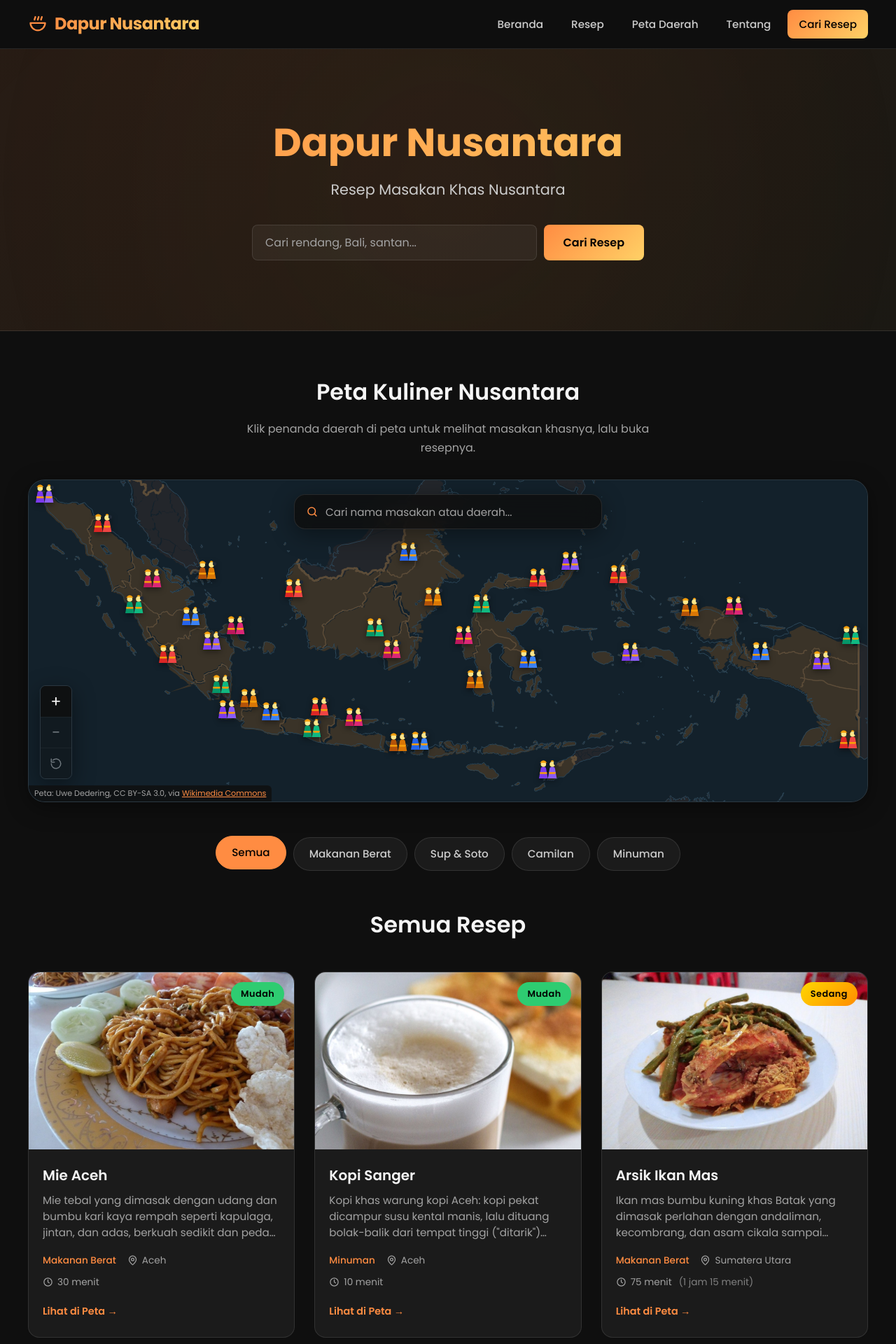
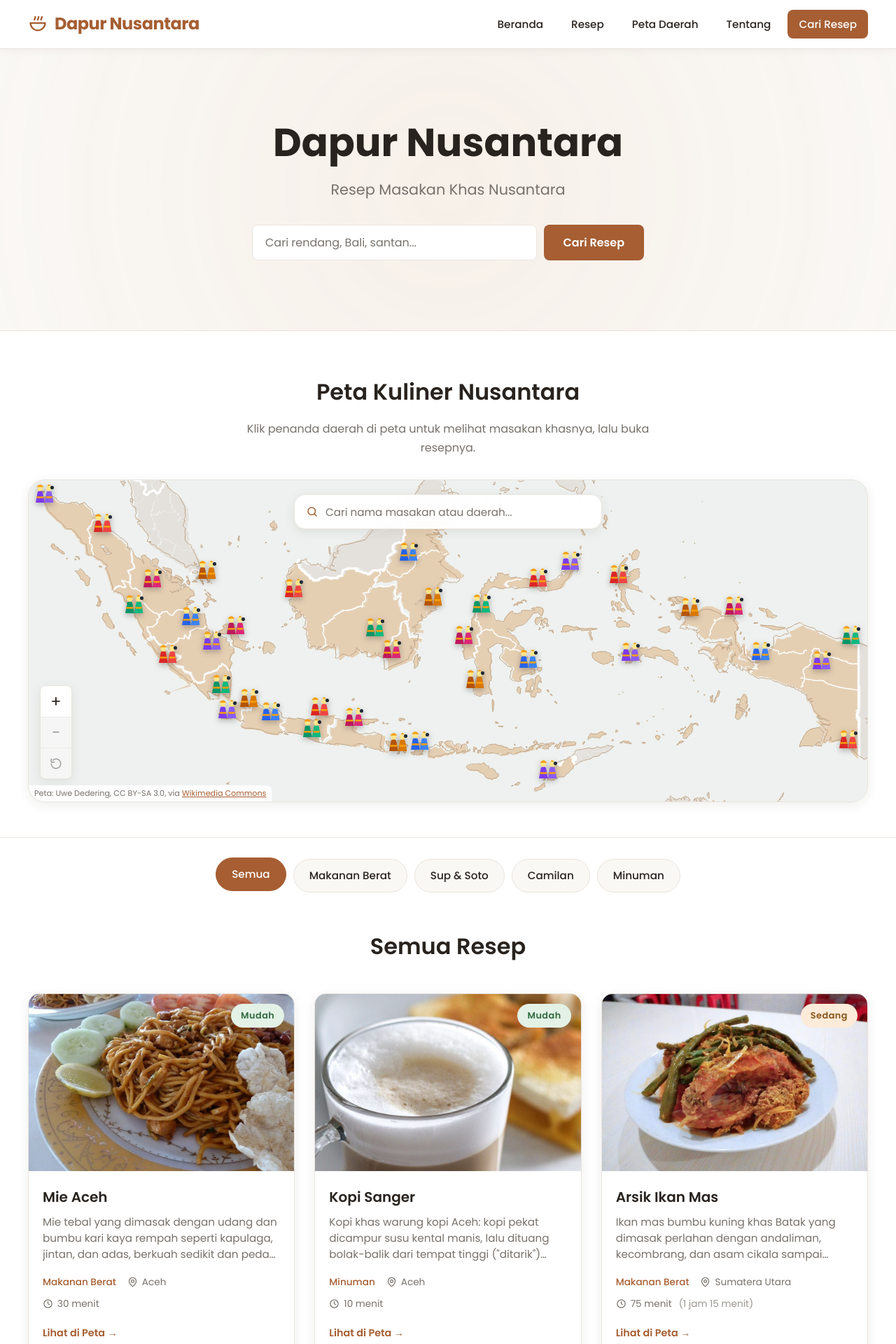
Before and after one commit to akunbersamaa814-commits/Dapur-Nusantara, a PHP site: page / in a window 1280 px wide. Shown: the top 1920 px of the page at 70% size. Run offline with PHP 8.4, Linux system fonts and the light colour scheme.

Commit message:
Warna baru: Warm Food Aesthetic (putih, krem, cokelat karamel)
- Latar putih & krem menggantikan tema gelap; teks cokelat gelap #29231F,
  teks sekunder #77716B, aksen karamel #A65E32, keemasan #D99A63, border #EAE3DC
- Navbar putih, logo karamel, tombol Cari Resep karamel (hover #874923)
- Kartu putih dengan border krem dan shadow tipis; badge kesulitan pastel
- Tombol kategori krem, kategori aktif karamel teks putih
- Peta: container, kotak cari, zoom, popup terang; warna SVG peta disesuaikan
- Kontras teks dicek (WCAG AA); struktur HTML, JS, PHP, data, dan foto tidak diubah

Co-Authored-By: Claude Opus 5.5 <noreply@anthropic.com>

```diff
--- a/assets/css/style.css
+++ b/assets/css/style.css
@@ -1,28 +1,34 @@
 /* =========================================================
    Dapur Nusantara — style.css
-   Gaya: tema gelap, aksen gradien oranye–kuning, font Poppins
-   (mengikuti web referensi yang dipilih; lihat docs/DESAIN.md)
+   Gaya: Warm Food Aesthetic — latar putih & krem, teks cokelat gelap,
+   aksen cokelat karamel & keemasan, font Poppins (lihat docs/DESAIN.md)
    ========================================================= */
 
 /* ---------- 1. Variabel (warna, ukuran, efek) ---------- */
 :root {
-    --bg-primary: #0f0f0f;
-    --bg-secondary: #1a1a1a;
-    --bg-card: rgba(255, 255, 255, 0.05);
-    --bg-card-hover: rgba(255, 255, 255, 0.08);
-    --bg-modal: #161616;
-    --accent-primary: #ff8c42;
-    --accent-secondary: #ffd166;
-    --accent-gradient: linear-gradient(135deg, #ff8c42, #ffd166);
-    --text-primary: #f5f5f5;
-    --text-secondary: #cccccc;
-    --text-muted: #a3a3a3;
-    --border-color: rgba(255, 255, 255, 0.1);
-    --badge-mudah: #2ecc71;
-    --badge-sedang: linear-gradient(135deg, #ffd700, #ff8c00);
-    --badge-sulit: #e74c3c;
-    --shadow: 0 8px 32px rgba(0, 0, 0, 0.4);
-    --shadow-hover: 0 16px 48px rgba(255, 140, 66, 0.2);
+    --bg-primary: #FFFFFF;          /* latar utama: putih bersih */
+    --bg-secondary: #FAF8F5;        /* latar section: putih krem */
+    --bg-card: #FFFFFF;             /* kartu putih */
+    --bg-card-hover: #FDFBF8;
+    --bg-soft: #F3E9DF;             /* krem karamel lembut untuk hover */
+    --bg-modal: #FFFFFF;
+    --accent-primary: #A65E32;      /* cokelat karamel (tombol, logo, link) */
+    --accent-secondary: #D99A63;    /* cokelat keemasan (aksen dekoratif, hover) */
+    --accent-hover: #874923;        /* cokelat tua untuk hover tombol & teks hover */
+    --accent-gradient: linear-gradient(135deg, #A65E32, #D99A63);
+    --text-primary: #29231F;        /* teks utama: cokelat gelap */
+    --text-secondary: #77716B;      /* teks sekunder: abu-abu kecokelatan */
+    --text-muted: #77716B;
+    --text-on-accent: #FFFFFF;      /* teks di atas tombol karamel */
+    --border-color: #EAE3DC;
+    --badge-mudah-bg: #E3F1E6;      /* badge lembut + teks gelap (kontras > 5:1) */
+    --badge-mudah-teks: #2F6B3F;
+    --badge-sedang-bg: #FBEBD8;
+    --badge-sedang-teks: #8A5417;
+    --badge-sulit-bg: #F8E1DC;
+    --badge-sulit-teks: #9B3424;
+    --shadow: 0 4px 16px rgba(41, 35, 31, 0.08);
+    --shadow-hover: 0 14px 32px rgba(166, 94, 50, 0.16);
     --radius: 16px;
     --radius-sm: 8px;
     --radius-lg: 24px;
@@ -137,10 +143,9 @@ svg {
     display: flex;
     align-items: center;
     justify-content: space-between;
-    background: rgba(15, 15, 15, 0.85);
-    backdrop-filter: blur(20px);
-    -webkit-backdrop-filter: blur(20px);
+    background: #FFFFFF;
     border-bottom: 1px solid var(--border-color);
+    box-shadow: 0 2px 12px rgba(41, 35, 31, 0.05);
 }
 
 .nav-brand {
@@ -154,10 +159,7 @@ svg {
 }
 
 .nav-brand span {
-    background: var(--accent-gradient);
-    -webkit-background-clip: text;
-    -webkit-text-fill-color: transparent;
-    background-clip: text;
+    color: var(--accent-primary);   /* logo cokelat karamel */
 }
 
 .nav-brand__ikon {
@@ -173,7 +175,7 @@ svg {
 }
 
 .nav-links a {
-    color: var(--text-secondary);
+    color: var(--text-primary);     /* menu cokelat gelap */
     text-decoration: none;
     padding: 8px 16px;
     border-radius: var(--radius-sm);
@@ -183,14 +185,19 @@ svg {
 }
 
 .nav-links a:hover {
-    color: var(--accent-primary);
-    background: rgba(255, 140, 66, 0.1);
+    color: var(--accent-hover);
+    background: rgba(217, 154, 99, 0.16);   /* sorotan cokelat keemasan */
 }
 
-.nav-links a.btn-primary,
+/* Tombol "Cari Resep" di navbar tetap menonjol */
+.nav-links a.btn-primary {
+    color: var(--text-on-accent);
+    background: var(--accent-primary);
+}
+
 .nav-links a.btn-primary:hover {
-    color: #000;
-    background: var(--accent-gradient);
+    color: var(--text-on-accent);
+    background: var(--accent-hover);
 }
 
 .hamburger {
@@ -227,13 +234,14 @@ svg {
 }
 
 .btn-primary {
-    background: var(--accent-gradient);
-    color: #000;
+    background: var(--accent-primary);
+    color: var(--text-on-accent);
 }
 
 .btn-primary:hover {
+    background: var(--accent-hover);
     transform: translateY(-2px);
-    box-shadow: 0 8px 24px rgba(255, 140, 66, 0.4);
+    box-shadow: 0 8px 20px rgba(166, 94, 50, 0.28);
 }
 
 .btn-sm {
@@ -248,11 +256,11 @@ svg {
     margin-top: 70px;
     padding: 100px 40px;
     text-align: center;
-    background: linear-gradient(135deg, rgba(255, 140, 66, 0.1), rgba(255, 209, 102, 0.05));
+    background: var(--bg-secondary);
     border-bottom: 1px solid var(--border-color);
 }
 
-/* Cahaya oranye lembut yang berdenyut di belakang hero */
+/* Cahaya keemasan lembut yang berdenyut di belakang hero */
 .hero::before {
     content: '';
     position: absolute;
@@ -260,7 +268,7 @@ svg {
     left: -50%;
     width: 200%;
     height: 200%;
-    background: radial-gradient(circle at center, rgba(255, 140, 66, 0.08) 0%, transparent 50%);
+    background: radial-gradient(circle at center, rgba(217, 154, 99, 0.12) 0%, transparent 50%);
     animation: heroPulse 8s ease-in-out infinite;
 }
 
@@ -274,10 +282,7 @@ svg {
     font-weight: 700;
     line-height: 1.2;
     margin-bottom: 16px;
-    background: var(--accent-gradient);
-    -webkit-background-clip: text;
-    -webkit-text-fill-color: transparent;
-    background-clip: text;
+    color: var(--text-primary);
 }
 
 .hero p {
@@ -298,7 +303,7 @@ svg {
     flex: 1;
     min-width: 0;
     padding: 12px 18px;
-    background: rgba(255, 255, 255, 0.05);
+    background: #FFFFFF;
     border: 1px solid var(--border-color);
     border-radius: var(--radius-sm);
     color: var(--text-primary);
@@ -334,19 +339,26 @@ svg {
     padding: 10px 22px;
     border: 1px solid var(--border-color);
     border-radius: 50px;
-    background: var(--bg-card);
-    color: var(--text-secondary);
+    background: var(--bg-secondary);
+    color: var(--text-primary);
     font-size: 0.95rem;
     font-weight: 500;
     text-decoration: none;
     transition: var(--transition);
 }
 
-.filter-btn:hover,
+.filter-btn:hover {
+    background: var(--bg-soft);
+    border-color: var(--accent-secondary);
+    color: var(--accent-hover);
+    transform: translateY(-2px);
+}
+
+/* Kategori aktif: cokelat karamel dengan teks putih */
 .filter-btn[aria-current="page"] {
     background: var(--accent-primary);
     border-color: var(--accent-primary);
-    color: #000;
+    color: var(--text-on-accent);
     transform: translateY(-2px);
 }
 
@@ -378,6 +390,7 @@ svg {
     background: var(--bg-card);
     border: 1px solid var(--border-color);
     border-radius: var(--radius);
+    box-shadow: var(--shadow);
     opacity: 0;
     animation: cardFadeIn 0.5s ease forwards;
     transition: var(--transition);
@@ -440,18 +453,18 @@ svg {
 }
 
 .badge-mudah {
-    background: var(--badge-mudah);
-    color: #000;
+    background: var(--badge-mudah-bg);
+    color: var(--badge-mudah-teks);
 }
 
 .badge-sedang {
-    background: var(--badge-sedang);
-    color: #000;
+    background: var(--badge-sedang-bg);
+    color: var(--badge-sedang-teks);
 }
 
 .badge-sulit {
-    background: var(--badge-sulit);
-    color: #fff;
+    background: var(--badge-sulit-bg);
+    color: var(--badge-sulit-teks);
 }
 
 .card-content {
@@ -1025,8 +1035,12 @@ svg {
 }
 
 /* ---------- 12. Peta Daerah (gambar SVG + JavaScript murni) ---------- */
+/* Urutan latar: hero krem → peta putih → kategori & resep putih → footer krem,
+   setiap bagian dipisah garis border tipis */
 .peta-section {
-    padding: 60px 40px 20px;
+    padding: 60px 40px 50px;
+    background: var(--bg-primary);
+    border-bottom: 1px solid var(--border-color);
 }
 
 .section-sub {
@@ -1043,7 +1057,7 @@ svg {
     border: 1px solid var(--border-color);
     border-radius: var(--radius-lg);
     box-shadow: var(--shadow);
-    background: #13212b; /* warna laut peta */
+    background: #EEF1EF; /* warna laut peta (sama dengan gambar SVG) */
 }
 
 /* Area peta: tingginya mengikuti rasio gambar peta; bisa di-scroll saat diperbesar */
@@ -1087,9 +1101,7 @@ svg {
     gap: 10px;
     width: min(440px, calc(100% - 140px));
     padding: 0 16px;
-    background: rgba(15, 15, 15, 0.85);
-    backdrop-filter: blur(12px);
-    -webkit-backdrop-filter: blur(12px);
+    background: rgba(255, 255, 255, 0.96);
     border: 1px solid var(--border-color);
     border-radius: var(--radius);
     box-shadow: var(--shadow);
@@ -1144,7 +1156,7 @@ svg {
     width: 44px;
     height: 44px;
     border: 0;
-    background: rgba(15, 15, 15, 0.9);
+    background: #FFFFFF;
     color: var(--text-primary);
     font-family: var(--font);
     font-size: 1.4rem;
@@ -1179,7 +1191,7 @@ svg {
     bottom: 0;
     z-index: 30;
     padding: 2px 8px;
-    background: rgba(15, 15, 15, 0.8);
+    background: rgba(255, 255, 255, 0.9);
     border-top-right-radius: 6px;
     font-size: 0.7rem;
     color: var(--text-muted);
@@ -1225,7 +1237,7 @@ svg {
     height: 26px;
     fill: initial;
     stroke: none;
-    filter: drop-shadow(0 3px 4px rgba(0, 0, 0, 0.45));
+    filter: drop-shadow(0 3px 4px rgba(41, 35, 31, 0.35));
     transition: transform 0.3s ease;
 }
 
```
Also changed, not shown: other parts of assets/css/style.css (+26 -31 lines), docs/DESAIN.md (+21 -11 lines), docs/SUMBER_GAMBAR.md (+1 -1 lines), assets/img/peta-indonesia.svg.
